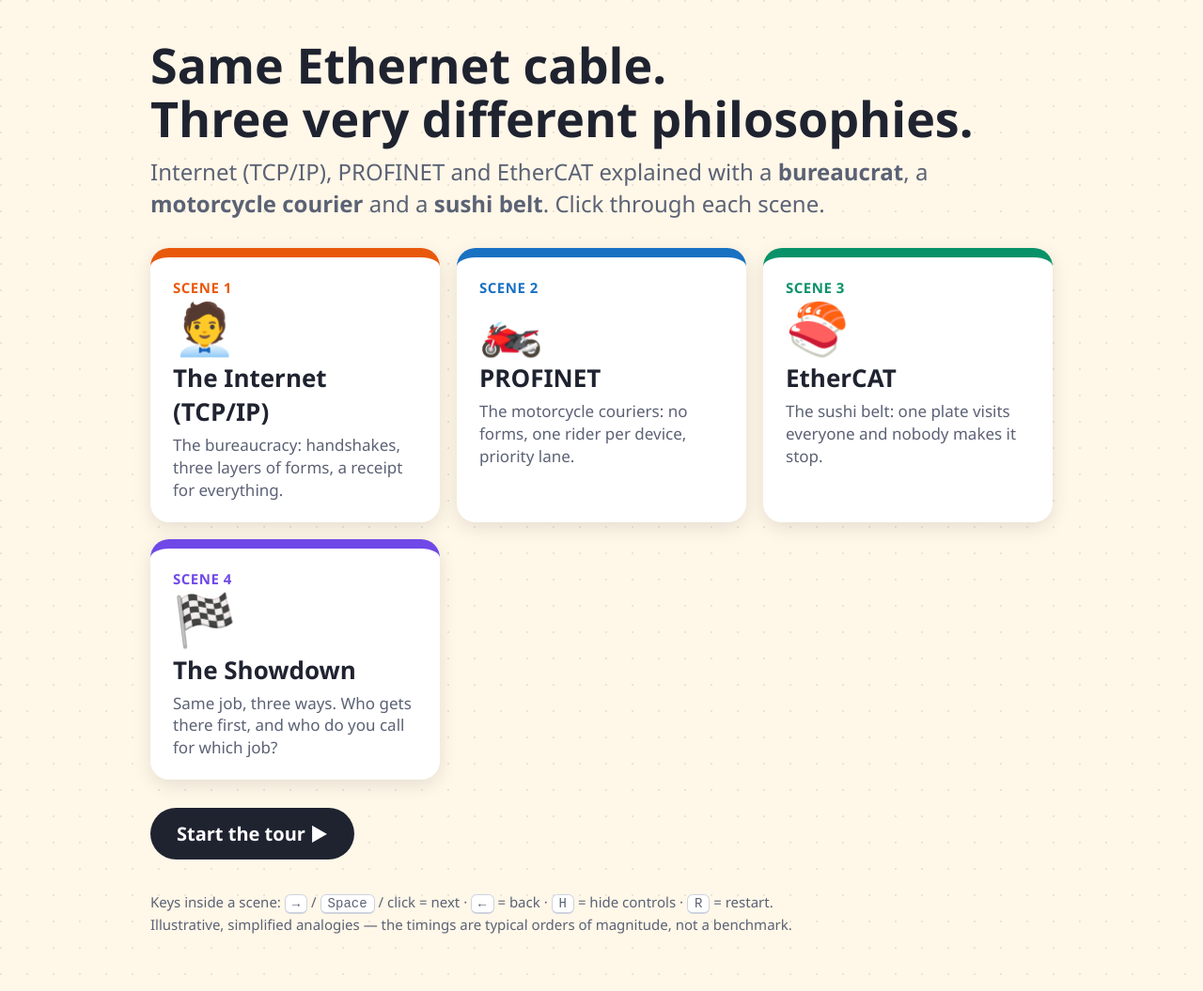
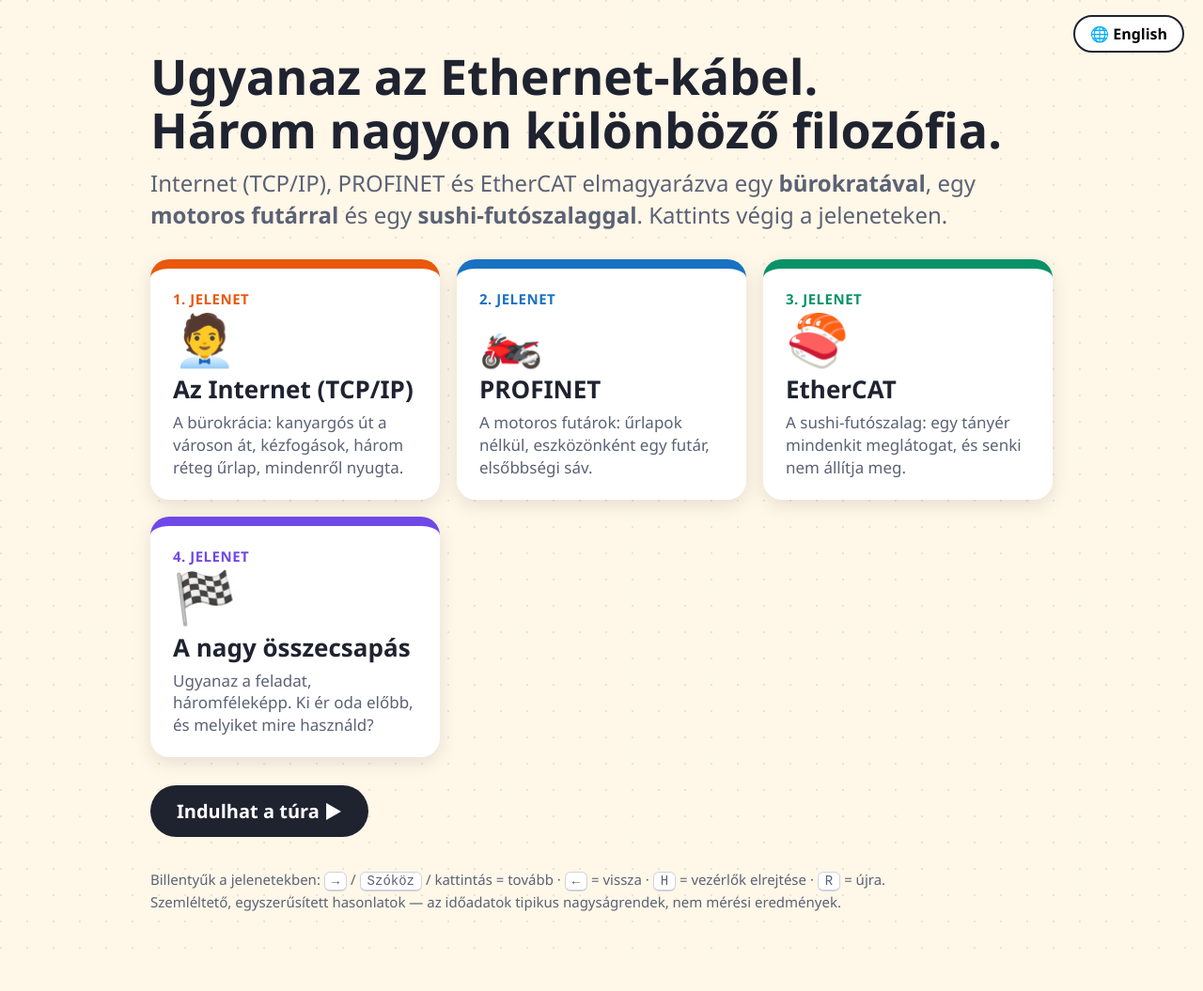
Before and after one commit to locidp84/internet-profinet-ethercat-explained, a plain HTML site: page index.html in a window 1280 px wide. Shown: the whole page at 94% size. After the commit the page ends 1031 px from the top, so only its background shows below. Drawn offline with Linux system fonts and the light colour scheme.

Commit message:
Update index.html

```diff
--- a/index.html
+++ b/index.html
@@ -1,16 +1,21 @@
 <!doctype html>
-<html lang="en">
+<html lang="hu">
 <head>
 <meta charset="utf-8">
 <meta name="viewport" content="width=device-width,initial-scale=1">
-<title>Internet vs PROFINET vs EtherCAT — explained with a bureaucrat, a courier and a sushi belt</title>
+<title>Internet vs PROFINET vs EtherCAT</title>
 <style>
   :root{--bg:#fff7e8;--ink:#1f2330;--muted:#5b6275}
   *{box-sizing:border-box}
   body{margin:0;background:var(--bg);color:var(--ink);font-family:"Segoe UI",system-ui,-apple-system,Roboto,Arial,sans-serif;
     background-image:radial-gradient(circle at 1px 1px,rgba(0,0,0,.08) 1.5px,transparent 0);background-size:28px 28px}
+  body.lang-en .hu{display:none!important}
+  body.lang-hu .en{display:none!important}
   main{max-width:1000px;margin:0 auto;padding:40px 20px 60px}
-  h1{font-size:clamp(30px,5vw,52px);line-height:1.1;margin:0 0 12px}
+  .langbtn{position:absolute;right:20px;top:16px;font:700 16px "Segoe UI",system-ui,sans-serif;background:#fff;border:2px solid #1f2330;
+    border-radius:20px;padding:7px 16px;cursor:pointer}
+  .langbtn:hover{background:#1f2330;color:#fff}
+  h1{font-size:clamp(30px,5vw,52px);line-height:1.1;margin:12px 0 12px}
   .lead{font-size:clamp(18px,2.4vw,24px);color:var(--muted);margin:0 0 30px;line-height:1.4}
   .grid{display:grid;grid-template-columns:repeat(auto-fit,minmax(280px,1fr));gap:18px}
   a.card{display:block;text-decoration:none;color:inherit;background:#fff;border-radius:20px;padding:22px 24px;
@@ -27,23 +32,30 @@
 </style>
 </head>
 <body>
+<script src="assets/lang.js"></script>
+<button class="langbtn" onclick="switchLang()"><span class="en">🌐 Magyar</span><span class="hu">🌐 English</span></button>
 <main>
-  <h1>Same Ethernet cable.<br>Three very different philosophies.</h1>
-  <p class="lead">Internet (TCP/IP), PROFINET and EtherCAT explained with a <b>bureaucrat</b>, a <b>motorcycle courier</b> and a <b>sushi belt</b>. Click through each scene.</p>
+  <h1><span class="en">Same Ethernet cable.<br>Three very different philosophies.</span><span class="hu">Ugyanaz az Ethernet-kábel.<br>Három nagyon különböző filozófia.</span></h1>
+  <p class="lead"><span class="en">Internet (TCP/IP), PROFINET and EtherCAT explained with a <b>bureaucrat</b>, a <b>motorcycle courier</b> and a <b>sushi belt</b>. Click through each scene.</span><span class="hu">Internet (TCP/IP), PROFINET és EtherCAT elmagyarázva egy <b>bürokratával</b>, egy <b>motoros futárral</b> és egy <b>sushi-futószalaggal</b>. Kattints végig a jeleneteken.</span></p>
 
   <div class="grid">
-    <a class="card" style="--c:#e8590c" href="1-tcpip.html"><div class="n">SCENE 1</div><div class="em">🧑‍💼</div><h2>The Internet (TCP/IP)</h2><p>The bureaucracy: handshakes, three layers of forms, a receipt for everything.</p></a>
-    <a class="card" style="--c:#1971c2" href="2-profinet.html"><div class="n">SCENE 2</div><div class="em">🏍️</div><h2>PROFINET</h2><p>The motorcycle couriers: no forms, one rider per device, priority lane.</p></a>
-    <a class="card" style="--c:#099268" href="3-ethercat.html"><div class="n">SCENE 3</div><div class="em">🍣</div><h2>EtherCAT</h2><p>The sushi belt: one plate visits everyone and nobody makes it stop.</p></a>
-    <a class="card" style="--c:#7048e8" href="4-showdown.html"><div class="n">SCENE 4</div><div class="em">🏁</div><h2>The Showdown</h2><p>Same job, three ways. Who gets there first, and who do you call for which job?</p></a>
+    <a class="card" style="--c:#e8590c" href="1-tcpip.html"><div class="n"><span class="en">SCENE 1</span><span class="hu">1. JELENET</span></div><div class="em">🧑‍💼</div><h2><span class="en">The Internet (TCP/IP)</span><span class="hu">Az Internet (TCP/IP)</span></h2><p><span class="en">The bureaucracy: a winding road through town, handshakes, three layers of forms, a receipt for everything.</span><span class="hu">A bürokrácia: kanyargós út a városon át, kézfogások, három réteg űrlap, mindenről nyugta.</span></p></a>
+    <a class="card" style="--c:#1971c2" href="2-profinet.html"><div class="n"><span class="en">SCENE 2</span><span class="hu">2. JELENET</span></div><div class="em">🏍️</div><h2>PROFINET</h2><p><span class="en">The motorcycle couriers: no forms, one rider per device, priority lane.</span><span class="hu">A motoros futárok: űrlapok nélkül, eszközönként egy futár, elsőbbségi sáv.</span></p></a>
+    <a class="card" style="--c:#099268" href="3-ethercat.html"><div class="n"><span class="en">SCENE 3</span><span class="hu">3. JELENET</span></div><div class="em">🍣</div><h2>EtherCAT</h2><p><span class="en">The sushi belt: one plate visits everyone and nobody makes it stop.</span><span class="hu">A sushi-futószalag: egy tányér mindenkit meglátogat, és senki nem állítja meg.</span></p></a>
+    <a class="card" style="--c:#7048e8" href="4-showdown.html"><div class="n"><span class="en">SCENE 4</span><span class="hu">4. JELENET</span></div><div class="em">🏁</div><h2><span class="en">The Showdown</span><span class="hu">A nagy összecsapás</span></h2><p><span class="en">Same job, three ways. Who gets there first, and who do you call for which job?</span><span class="hu">Ugyanaz a feladat, háromféleképp. Ki ér oda előbb, és melyiket mire használd?</span></p></a>
   </div>
 
-  <a class="go" href="1-tcpip.html">Start the tour ▶</a>
+  <a class="go" href="1-tcpip.html"><span class="en">Start the tour ▶</span><span class="hu">Indulhat a túra ▶</span></a>
 
   <footer>
-    Keys inside a scene: <kbd>→</kbd> / <kbd>Space</kbd> / click = next · <kbd>←</kbd> = back · <kbd>H</kbd> = hide controls · <kbd>R</kbd> = restart.<br>
-    Illustrative, simplified analogies — the timings are typical orders of magnitude, not a benchmark.
+    <span class="en">Keys inside a scene: <kbd>→</kbd> / <kbd>Space</kbd> / click = next · <kbd>←</kbd> = back · <kbd>H</kbd> = hide controls · <kbd>R</kbd> = restart.</span><span class="hu">Billentyűk a jelenetekben: <kbd>→</kbd> / <kbd>Szóköz</kbd> / kattintás = tovább · <kbd>←</kbd> = vissza · <kbd>H</kbd> = vezérlők elrejtése · <kbd>R</kbd> = újra.</span><br>
+    <span class="en">Illustrative, simplified analogies — the timings are typical orders of magnitude, not a benchmark.</span><span class="hu">Szemléltető, egyszerűsített hasonlatok — az időadatok tipikus nagyságrendek, nem mérési eredmények.</span>
   </footer>
 </main>
+<script>
+  document.querySelectorAll('a[href$=".html"]').forEach(function (a) { a.href = withLang(a.getAttribute('href')); });
+  document.title = pick(T('Internet vs PROFINET vs EtherCAT — explained with a bureaucrat, a courier and a sushi belt',
+                          'Internet vs PROFINET vs EtherCAT — bürokratával, motoros futárral és sushi-futószalaggal elmagyarázva'));
+</script>
 </body>
 </html>
```
